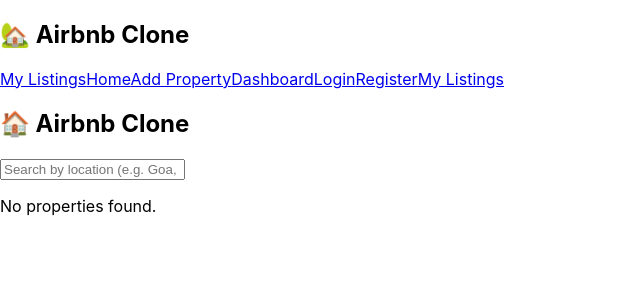
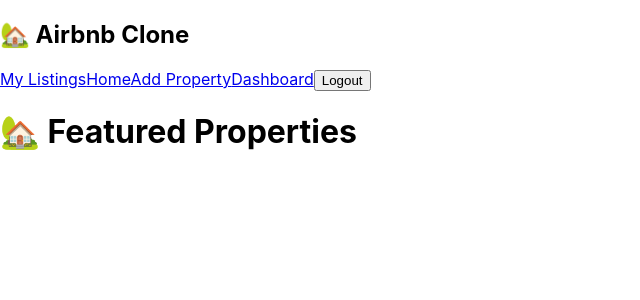
Before and after one commit to GUNDESANDEEP/airbnb-clone, a React (Create React App) app: page / in a window 1280 px wide. Shown: the top 300 px of the page, without its empty margins (0-640 px from the left). Built offline with nearby package versions, Linux system fonts and the light colour scheme; the HTML template or start-up script is replaced by a standard one.

Commit message:
✅ Part 9: Added booking feature with date picker

```diff
--- a/package.json
+++ b/package.json
@@ -7,7 +7,9 @@
     "@testing-library/jest-dom": "^6.6.3",
     "@testing-library/react": "^16.3.0",
     "@testing-library/user-event": "^13.5.0",
+    "date-fns": "^4.1.0",
     "react": "^19.1.0",
+    "react-datepicker": "^8.4.0",
     "react-dom": "^19.1.0",
     "react-router-dom": "^6.30.1",
     "react-scripts": "5.0.1",
--- a/src/App.js
+++ b/src/App.js
@@ -8,6 +8,7 @@
 import Dashboard from "./pages/Dashboard";
 import MyListings from "./pages/MyListings";
 import EditProperty from "./pages/EditProperty";
+import Booking from "./pages/Booking";
 
 import Navbar from "./components/Navbar";
 import PrivateRoute from "./components/PrivateRoute";
@@ -22,6 +23,7 @@
         <Route path="/" element={<Home />} />
         <Route path="/login" element={<Login />} />
         <Route path="/register" element={<Register />} />
+        <Route path="/booking" element={<Booking />} />
 
         {/* Protected Routes */}
         <Route
--- a/src/components/Navbar.js
+++ b/src/components/Navbar.js
@@ -1,40 +1,25 @@
-import { Link, useNavigate } from "react-router-dom";
+import { Link } from "react-router-dom";
 
 export default function Navbar() {
-  const navigate = useNavigate();
-
-  const handleLogout = () => {
-    localStorage.removeItem("user");
-    alert("✅ Logged out successfully!");
-    navigate("/login");
-  };
-
   return (
-    <nav className="bg-white shadow-md px-6 py-3 flex justify-between items-center">
+    <nav className="flex items-center justify-between bg-white p-4 shadow">
       <h1 className="text-2xl font-bold flex items-center gap-2">
-        🏡 <span>Airbnb Clone</span>
+        🏡 Airbnb Clone
       </h1>
-
-      <div className="space-x-4 text-blue-700 font-medium">
+      <div className="flex items-center gap-4 text-purple-800">
         <Link to="/my-listings">My Listings</Link>
         <Link to="/">Home</Link>
         <Link to="/add-property">Add Property</Link>
         <Link to="/dashboard">Dashboard</Link>
-
-        {localStorage.getItem("user") ? (
-          <button
-            onClick={handleLogout}
-            className="text-red-500 hover:underline font-bold"
-          >
-            Logout
-          </button>
-        ) : (
-          <>
-            <Link to="/login">Login</Link>
-            <Link to="/register">Register</Link>
-            <Link to="/my-listings">My Listings</Link>
-          </>
-        )}
+        <button
+          onClick={() => {
+            localStorage.removeItem("user");
+            window.location.href = "/login";
+          }}
+          className="bg-red-500 hover:bg-red-600 text-white px-3 py-1 rounded"
+        >
+          Logout
+        </button>
       </div>
     </nav>
   );
--- /dev/null
+++ b/src/pages/Booking.js
@@ -0,0 +1,41 @@
+// src/pages/Booking.js
+import React, { useState } from "react";
+import DatePicker from "react-datepicker";
+import "react-datepicker/dist/react-datepicker.css";
+
+const Booking = () => {
+  const [checkIn, setCheckIn] = useState(null);
+  const [checkOut, setCheckOut] = useState(null);
+
+  return (
+    <div className="max-w-xl mx-auto mt-10 p-4 border rounded shadow">
+      <h1 className="text-2xl font-bold mb-4">📝 Book Property</h1>
+
+      <div className="mb-4">
+        <label className="block font-semibold">Check-in Date:</label>
+        <DatePicker
+          selected={checkIn}
+          onChange={(date) => setCheckIn(date)}
+          className="border px-2 py-1 w-full"
+          placeholderText="Select check-in"
+        />
+      </div>
+
+      <div className="mb-4">
+        <label className="block font-semibold">Check-out Date:</label>
+        <DatePicker
+          selected={checkOut}
+          onChange={(date) => setCheckOut(date)}
+          className="border px-2 py-1 w-full"
+          placeholderText="Select check-out"
+        />
+      </div>
+
+      <button className="bg-blue-600 text-white px-4 py-2 rounded">
+        Book Now
+      </button>
+    </div>
+  );
+};
+
+export default Booking;
--- a/src/pages/Home.js
+++ b/src/pages/Home.js
@@ -1,70 +1,62 @@
-import React, { useEffect, useState } from "react";
+import React, { useState, useEffect } from "react";
+import DatePicker from "react-datepicker";
+import "react-datepicker/dist/react-datepicker.css";
 
-export default function Home() {
+const Home = () => {
   const [properties, setProperties] = useState([]);
-  const [filtered, setFiltered] = useState([]);
-  const [search, setSearch] = useState("");
+  const [selectedDates, setSelectedDates] = useState({});
 
   useEffect(() => {
-    const all = JSON.parse(localStorage.getItem("properties")) || [];
-    setProperties(all);
-    setFiltered(all);
+    const storedProperties = JSON.parse(localStorage.getItem("properties")) || [];
+    setProperties(storedProperties);
   }, []);
 
-  const handleSearch = (e) => {
-    const text = e.target.value.toLowerCase();
-    setSearch(text);
+  const handleBooking = (property, date) => {
+    const user = JSON.parse(localStorage.getItem("user"));
+    const bookings = JSON.parse(localStorage.getItem("bookings")) || [];
 
-    const filteredProps = properties.filter((prop) =>
-      prop.location.toLowerCase().includes(text)
-    );
-    setFiltered(filteredProps);
+    const newBooking = {
+      ...property,
+      date,
+      user: user.email,
+    };
+
+    bookings.push(newBooking);
+    localStorage.setItem("bookings", JSON.stringify(bookings));
+    alert("✅ Booking successful!");
   };
 
   return (
-    <div className="min-h-screen bg-gray-100 p-6">
-      <h2 className="text-3xl font-bold text-center text-blue-700 mb-6">
-        🏠 Airbnb Clone
-      </h2>
+    <div className="p-4">
+      <h1 className="text-2xl font-bold mb-4">🏡 Featured Properties</h1>
+      <div className="grid grid-cols-1 md:grid-cols-3 gap-4">
+        {properties.map((property, index) => (
+          <div key={index} className="border p-4 rounded shadow">
+            <img src={property.image} alt={property.title} className="w-full h-48 object-cover rounded" />
+            <h2 className="text-xl font-semibold mt-2">{property.title}</h2>
+            <p className="text-gray-600">{property.location}</p>
+            <p className="text-green-700 font-bold">₹{property.price}/night</p>
 
-      {/* 🔍 Search Bar */}
-      <div className="max-w-xl mx-auto mb-6">
-        <input
-          type="text"
-          value={search}
-          onChange={handleSearch}
-          placeholder="Search by location (e.g. Goa, Hyderabad)"
-          className="w-full p-3 border border-gray-300 rounded shadow-sm focus:outline-none focus:ring-2 focus:ring-blue-400"
-        />
+            <DatePicker
+              selected={selectedDates[index]}
+              onChange={(date) =>
+                setSelectedDates((prev) => ({ ...prev, [index]: date }))
+              }
+              placeholderText="📅 Select booking date"
+              className="border p-2 my-2 w-full rounded"
+            />
+
+            <button
+              onClick={() => handleBooking(property, selectedDates[index])}
+              className="bg-blue-600 text-white px-4 py-2 rounded hover:bg-blue-700 w-full"
+            >
+              ✅ Book Now
+            </button>
+          </div>
+        ))}
       </div>
-
-      {/* 🏡 Property Grid */}
-      {filtered.length === 0 ? (
-        <p className="text-center text-gray-600">No properties found.</p>
-      ) : (
-        <div className="grid sm:grid-cols-2 md:grid-cols-3 gap-6">
-          {filtered.map((property, index) => (
-            <div
-              key={index}
-              className="bg-white p-4 rounded shadow hover:shadow-lg transition"
-            >
-              <img
-                src={
-                  property.image ||
-                  "https://placehold.co/300x200?text=No+Image"
-                }
-                alt="Property"
-                className="w-full h-40 object-cover mb-3 rounded"
-              />
-              <h3 className="text-xl font-semibold">{property.title}</h3>
-              <p className="text-gray-600">📍 {property.location}</p>
-              <p className="text-gray-800 font-medium">
-                ₹{property.price}/night
-              </p>
-            </div>
-          ))}
-        </div>
-      )}
     </div>
   );
-}
+};
+
+export default Home;
```
Also changed, not shown: 1 other file (tests, documents, lock files or other folders).
